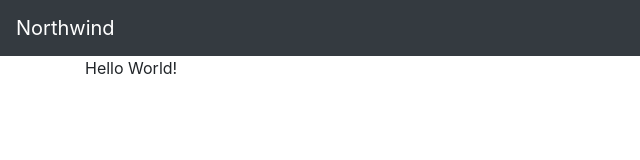
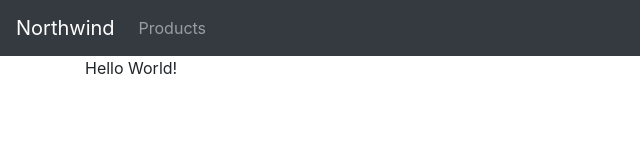
Before and after one commit to lisabost/NWWeb, a plain HTML site: page index.html in a window 1280 px wide. Shown: the full height of the page, 0-640 px from the left. Drawn offline with nearby package versions, Linux system fonts and the light colour scheme.

Commit message:
Add nav element to navbar

```diff
--- a/index.html
+++ b/index.html
@@ -13,6 +13,11 @@
         <!-- navbar -->
         <nav class="navbar navbar-expand-md navbar-dark bg-dark">
             <a class="navbar-brand" href="#">Northwind</a>
+            <ul class="navbar-nav">
+                <li class="nav-item">
+                    <a class="nav-link" href="#">Products</a>
+                </li>
+            </ul>
             <form class="form-inline ml-auto">
                 <input class="form-control mr-sm-2" type="search" placeholder="Search Products" aria-label="Search">
                 <button class="btn btn-danger my-2 my-sm-0" type="submit">Search</button>
```
